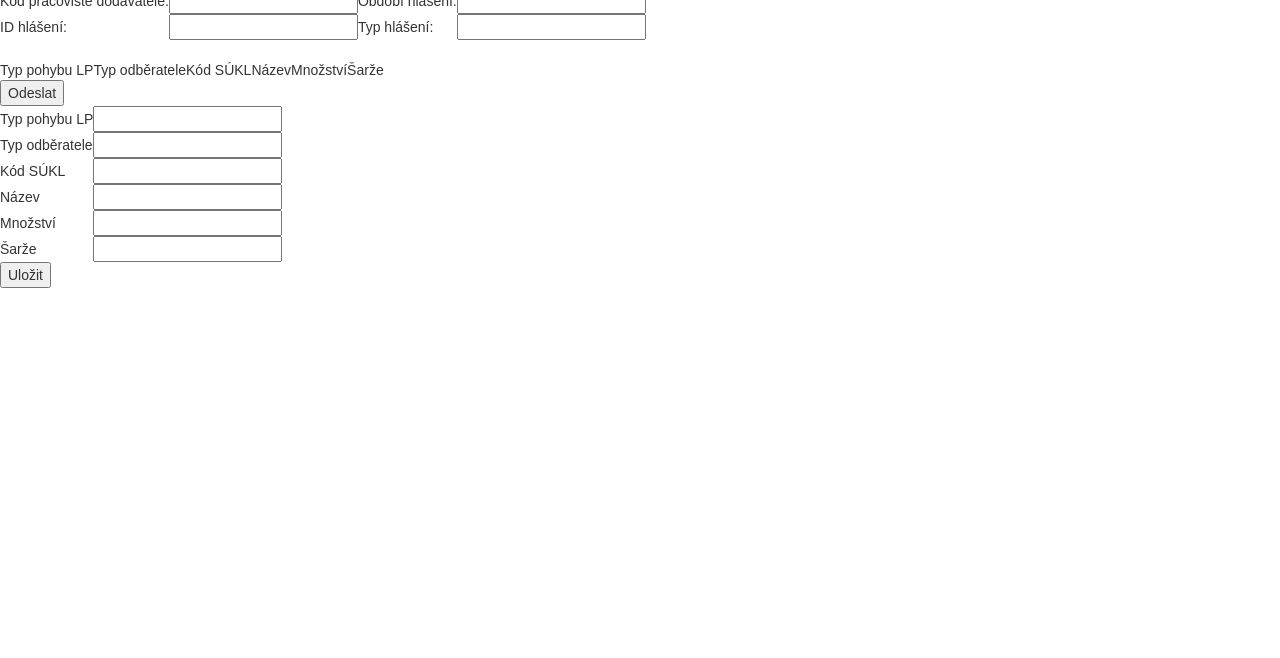
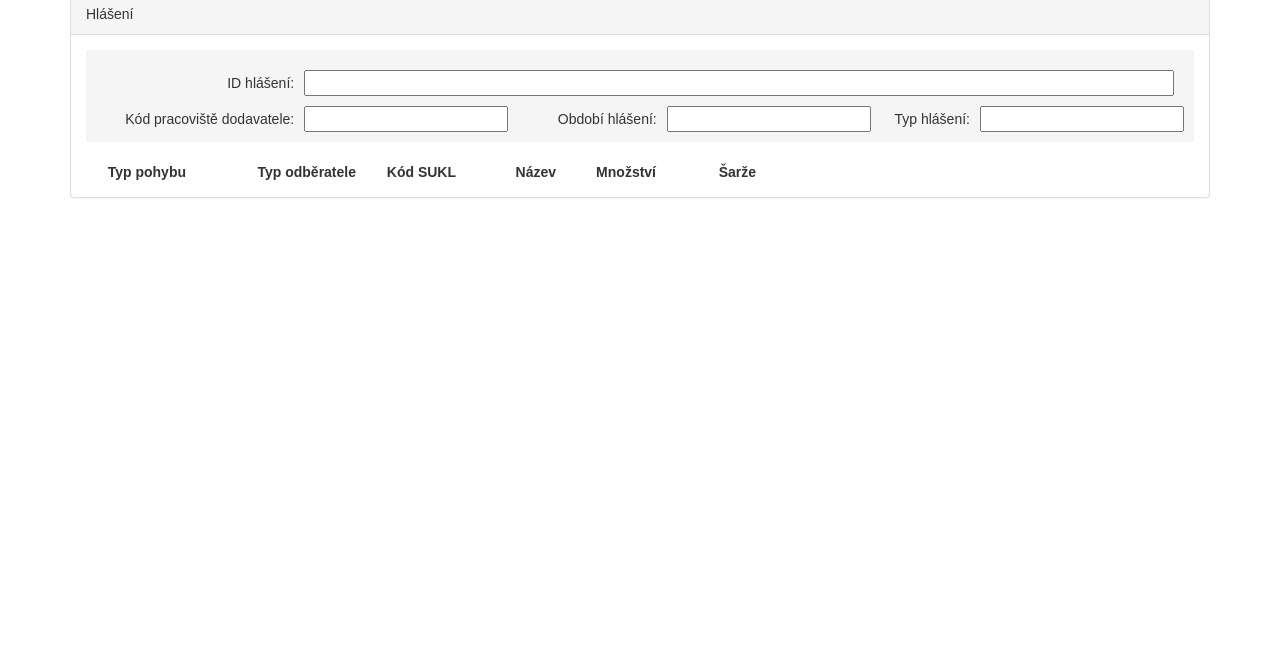
Before and after one commit to pavca/sukl-demo, a website: page sample03/hlaseni-nove.html in a window 1280 px wide. Shown: the part 142-800 px from the top of the page. Drawn offline with Linux system fonts and the light colour scheme.

Commit message:
Prubezne prace

```diff
--- a/sample03/hlaseni-nove.html
+++ b/sample03/hlaseni-nove.html
@@ -9,89 +9,73 @@
 
     <script type="text/javascript" src="public/js/jquery/v1.12.3/jquery.min.js"></script>
     <script type="text/javascript" src="public/js/bootstrap/v3.3.6/js/bootstrap.min.js"></script>
+    <script type="text/javascript" src="public/js/knockout/v3.4.0/knockout.min.js"></script>
     <script type="text/javascript" src="public/js/sukl.js"></script>
+    <script type="text/javascript" src="public/js/sukl-hlaseni-nove.js"></script>
 </head>
 <body>
-    <div>
-        <nav>
+    <div class="container">
+        <div class="row navigace">
             <ul>
                 <li><a href="/">Home</a></li>
                 <li><a href="/seznam">Seznam</a></li>
                 <li><a href="/nove">Nové hlášení</a></li>
             </ul>
-        </nav>
+        </div>
         <h1>Nové hlášení</h1>
-    </div>
 
-<div id="addHlaseni">
-    <div>
-        <table id="hlavicka">
+        <div class="row">
+
+            <div class="col-md-12">
+                <div class="panel panel-default">
+                    <div class="panel-heading">Hlášení</div>
+                    <div class="panel-body">
+                        <div style="background-color:#f5f5f5;padding: 10px;">
+                            <table style="background-color:#f5f5f5;width:100%;" data-bind="with: hlaseni">
                                 <tr>
-                <td>Kód pracoviště dodavatele:</td>
-                <td><input id="kod-pracoviste-dodavatele" type="text"></td>
-
-                <td>Období hlášení:</td>
-                <td><input id="obdobi-hlaseni" type="text"></td>
+                                    <td style="width:200px;text-align:right">ID hlášení:</td>
+                                    <td style="padding:10px;font-weight:700;" colspan="5"><input style="width:100%;" maxlength="36" data-bind="value: hlavicka.idHlaseni"></input></td>
                                 </tr>
                                 <tr>
-                <td>ID hlášení:</td>
-                <td><input id="id-hlaseni" type="text"></td>
-
-                <td>Typ hlášení:</td>
-                <td><input id="typ-hlaseni" type="text"></td>
-                <!--<td id="typ-hlaseni" >
-                    <select>
-                        <option value="volvo">Volvo</option>
-                        <option value="saab">Saab</option>
-                        <option value="mercedes">Mercedes</option>
-                        <option value="audi">Audi</option>
-                    </select>
-                </td>-->
-            </tr>
-        </table>
-         <br>
-        <table id="zaznamy">
-            <tr>
-                <td>Typ pohybu LP</td>
-                <td>Typ odběratele</td>
-                <td>Kód SÚKL</td>
-                <td>Název</td>
-                <td>Množství</td>
-                <td>Šarže</td>
+                                    <td style="width:150px;text-align:right">Kód pracoviště dodavatele:</td>
+                                    <td style="text-align:left;width:100px;padding-left:10px;font-weight:700;"><input maxlength="20" data-bind="value: hlavicka.kodPracovisteDodavatele"></input></td>
+                                    <td style="width:150px;text-align:right">Období hlášení:</td>
+                                    <td style="text-align:left;padding-left:10px;font-weight:700;"><input maxlength="6" data-bind="value: hlavicka.obdobiHlaseni"></input></td>
+                                    <td style="width:100px;text-align:right">Typ hlášení:</td>
+                                    <td style="text-align:left;width:100px;padding-left:10px;font-weight:700;"><input maxlength="1" data-bind="value: hlavicka.typHlaseni"></input></td>
                                 </tr>
                             </table>
                         </div>
-    <input id="odeslat-hlaseni" type="button" value="Odeslat">
+
+                        <br>
+                        <table data-bind="with: hlaseni">
+                            <thead>
+                                <tr>
+                                    <th style="width:100px;text-align:right">Typ pohybu</th>
+                                    <th style="width:170px;text-align:right">Typ odběratele</th>
+                                    <th style="width:100px;text-align:right">Kód SUKL</th>
+
+                                    <th style="width:100px;text-align:right">Název</th>
+                                    <th style="width:100px;text-align:right">Množství</th>
+                                    <th style="width:100px;text-align:right">Šarže</th>
+                                </tr>
+                            </thead>
+                            <tbody data-bind="foreach: polozky">
+                                <tr>
+                                    <td style="text-align:right" data-bind="text: typPohybuLP"></td>
+                                    <td style="text-align:right" data-bind="text: typOdberateleLP"></td>
+                                    <td style="text-align:right" data-bind="text: kodSUKL"></td>
+
+                                    <td style="text-align:right" data-bind="text: nazev"></td>
+                                    <td style="text-align:right" data-bind="text: mnozstvi"></td>
+                                    <td style="text-align:right" data-bind="text: sarze"></td>
+                                </tr>
+                            </tbody>
+                        </table>
                     </div>
-
-<div>
-    <table id="zaznamy">
-        <tr>
-            <td>Typ pohybu LP</td>
-            <td><input id="typ-pohybu-lp" type="text"></td>
-        </tr>
-        <tr>
-            <td>Typ odběratele</td>
-            <td><input id="typ-odberatele" type="text"></td>
-        </tr>
-        <tr>
-            <td>Kód SÚKL</td>
-            <td><input id="kod-sukl" type="text"></td>
-        </tr>
-        <tr>
-            <td>Název</td>
-            <td><input id="nazev" type="text"></td>
-        </tr>
-        <tr>
-            <td>Množství</td>
-            <td><input id="mnozstvi" type="text"></td>
-        </tr>
-            <td>Šarže</td>
-            <td><input id="sarze" type="text"></td>
-        </tr>
-    </table>
-    <input id="pridat-radek-hlaseni" type="button" value="Uložit">
                 </div>
-
+            </div>
+        </div>
+    </div>
 </body>
 </html>
--- a/sample03/public/css/sukl.css
+++ b/sample03/public/css/sukl.css
@@ -28,6 +28,10 @@ body{
     border-radius: 5px 5px 5px 5px;
     margin-bottom: 5px;
 }
+.hlaseni-item p{
+    margin: 0;
+}
+
 .hlaseni-item:hover {
     cursor: pointer;
     color: #fff;
--- /dev/null
+++ b/sample03/public/js/sukl-hlaseni-nove.js
@@ -0,0 +1,17 @@
+
+function ViewModelHlaseniNove() {
+    var self = this;
+
+    self.hlaseni = ko.observable( { hlavicka: {}, polozky: {} } );
+
+    self.init = function(){
+
+    }
+}
+
+// JavaScript Pattern: Immediately-Invoked-Function-Expressions (IIFE)
+$(function () {
+    var viewModel = new ViewModelHlaseniNove();
+    ko.applyBindings(viewModel);
+    viewModel.init();
+});
```
Also changed, not shown: sample03/hlaseni-seznam.html (+8 -5 lines), sample03/index.html (+6 -76 lines), sample03/public/js/sukl-hlaseni-seznam.js (+25 -4 lines), sample03/server.js (+33 -3 lines), sample03/sukl-data.js (+10 -0 lines). Lines whose indentation alone changed are shown as unchanged.
